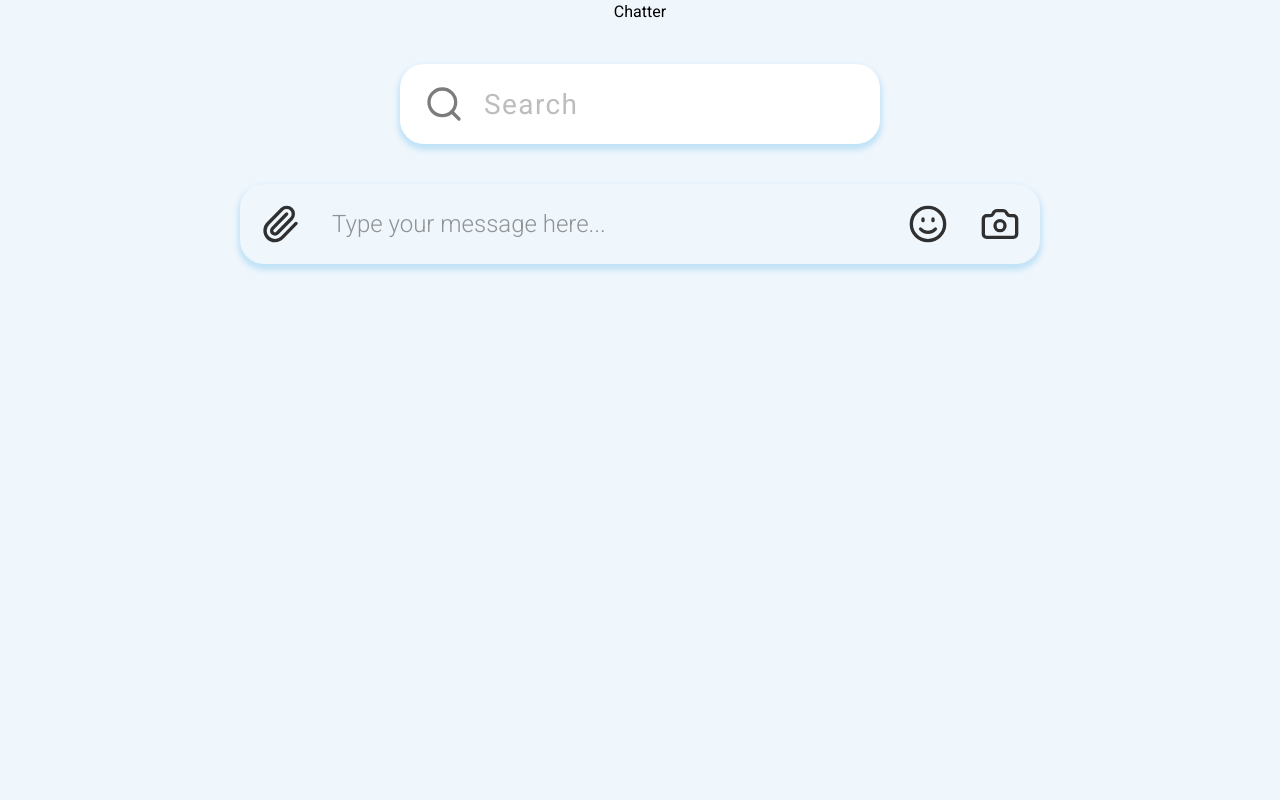
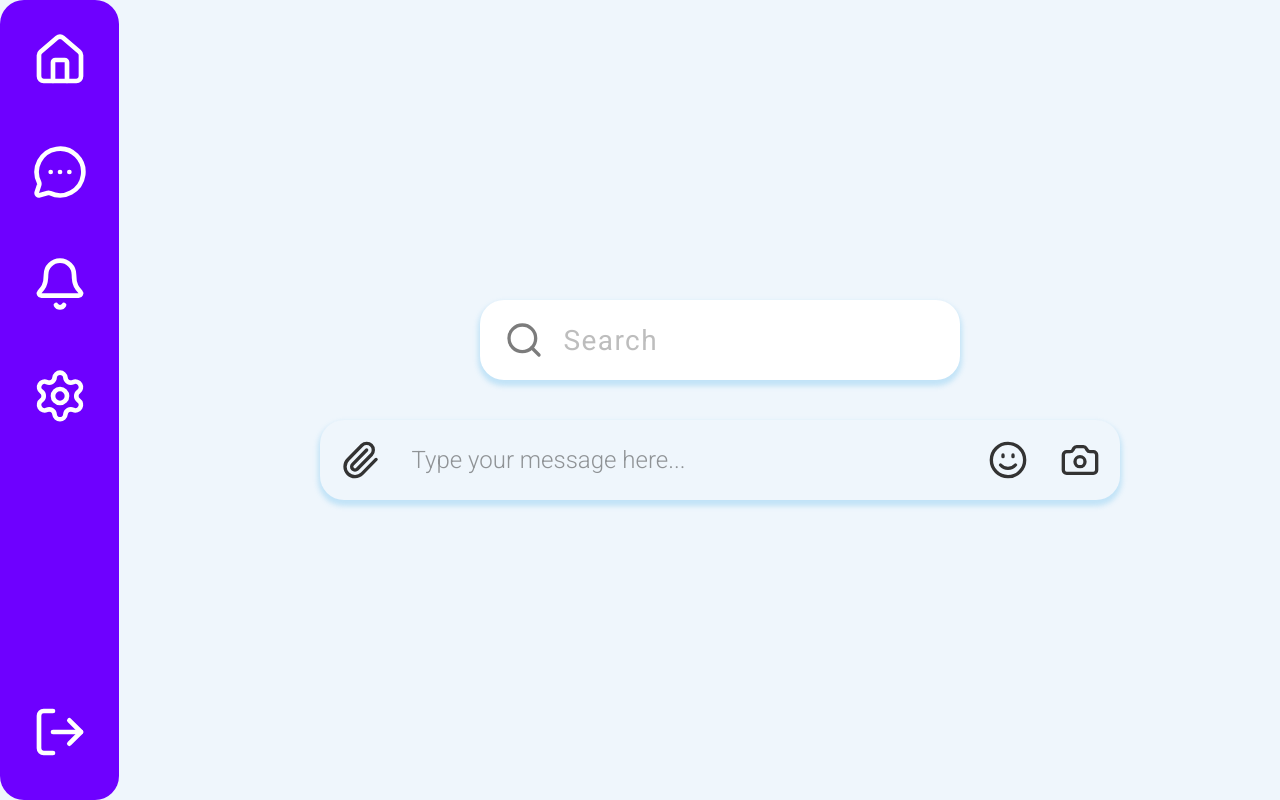
Before and after one commit to Nazarii-Lesniak/chatter, a Next.js app in the folder client/: page / in a window 1280 px wide. Built offline with nearby package versions, Linux system fonts and the light colour scheme.

Commit message:
feat(chat): integrate Button variants into inputs and add sidebar layout

```diff
--- a/client/src/app/page.tsx
+++ b/client/src/app/page.tsx
@@ -1,12 +1,38 @@
+import { Bell, Home, LogOut, MessageCircleMore, Settings } from 'lucide-react';
 import SearchInput from '@/features/search-by-name/ui/SearchInput';
 import MessageInput from '@/features/send-message/MessageInput';
+import { Button } from '@/shared/ui/button/Button';
 
-export default function Home() {
+export default function ChatPage() {
   return (
-    <main className="flex flex-col justify-center items-center gap-10">
-      <h1>Chatter</h1>
-      <SearchInput />
-      <MessageInput />
+    <main className="flex justify-center items-center gap-10 container">
+      <div className="flex flex-col h-dvh w-34 pt-8 pb-10 bg-chat-sidebar rounded-3xl items-center justify-between">
+        <div className="flex flex-col gap-14">
+          <Button variant="sidebar">
+            <Home aria-label="Home" />
+          </Button>
+
+          <Button variant="sidebar">
+            <MessageCircleMore aria-label="Messages" />
+          </Button>
+
+          <Button variant="sidebar">
+            <Bell aria-label="Notifications" />
+          </Button>
+
+          <Button variant="sidebar">
+            <Settings aria-label="Settings" />
+          </Button>
+        </div>
+
+        <Button variant="sidebar">
+          <LogOut aria-label="Logout" />
+        </Button>
+      </div>
+      <div className="flex flex-col w-full justify-center items-center gap-10">
+        <SearchInput />
+        <MessageInput />
+      </div>
     </main>
   );
 }
--- a/client/src/features/search-by-name/ui/SearchInput.tsx
+++ b/client/src/features/search-by-name/ui/SearchInput.tsx
@@ -1,21 +1,16 @@
 import { SearchIcon } from 'lucide-react';
-import { Input } from '@/shared/ui/input/Input';
+import { Button } from '@/shared/ui/button/Button';
+import * as Input from '@/shared/ui/input/Input';
 
 export default function SearchInput() {
   return (
-    <Input variant="search">
+    <Input.Root variant="search">
       <Input.Icon>
-        <button
-          type="button"
-          className="text-chat-text-muted hover:text-chat-text-muted/80 transition-colors cursor-pointer"
-        >
-          <SearchIcon
-            aria-label="Search"
-            className="size-6 md:size-8 lg:size-10"
-          />
-        </button>
+        <Button variant="search">
+          <SearchIcon aria-label="Search" />
+        </Button>
       </Input.Icon>
       <Input.Field type="text" placeholder="Search" />
-    </Input>
+    </Input.Root>
   );
 }
--- a/client/src/features/send-message/MessageInput.tsx
+++ b/client/src/features/send-message/MessageInput.tsx
@@ -1,44 +1,27 @@
 import { CameraIcon, PaperclipIcon, SmileIcon } from 'lucide-react';
+import { Button } from '@/shared/ui/button/Button';
 import * as Input from '@/shared/ui/input/Input';
 
 export default function MessageInput() {
   return (
     <Input.Root variant="message">
       <Input.Icon>
-        <button
-          type="button"
-          className="text-chat-text-main hover:text-chat-text-main/80 transition-colors cursor-pointer"
-        >
-          <PaperclipIcon
-            aria-label="Attach file"
-            className="size-6 md:size-8 lg:size-10"
-          />
-        </button>
+        <Button variant="addon">
+          <PaperclipIcon aria-label="Attach file" />
+        </Button>
       </Input.Icon>
 
       <Input.Textarea placeholder="Type your message here..." />
 
       <Input.Icon>
-        <button
-          type="button"
-          className="text-chat-text-main hover:text-chat-text-main/80 transition-colors cursor-pointer"
-        >
-          <SmileIcon
-            aria-label="Select Emoji"
-            className="size-6 md:size-8 lg:size-10"
-          />
-        </button>
+        <Button variant="addon">
+          <SmileIcon aria-label="Select Emoji" />
+        </Button>
       </Input.Icon>
       <Input.Icon>
-        <button
-          type="button"
-          className="text-chat-text-main hover:text-chat-text-main/80 transition-colors cursor-pointer"
-        >
-          <CameraIcon
-            aria-label="Select photo"
-            className="size-6 md:size-8 lg:size-10"
-          />
-        </button>
+        <Button variant="addon">
+          <CameraIcon aria-label="Select photo" />
+        </Button>
       </Input.Icon>
     </Input.Root>
   );
```
